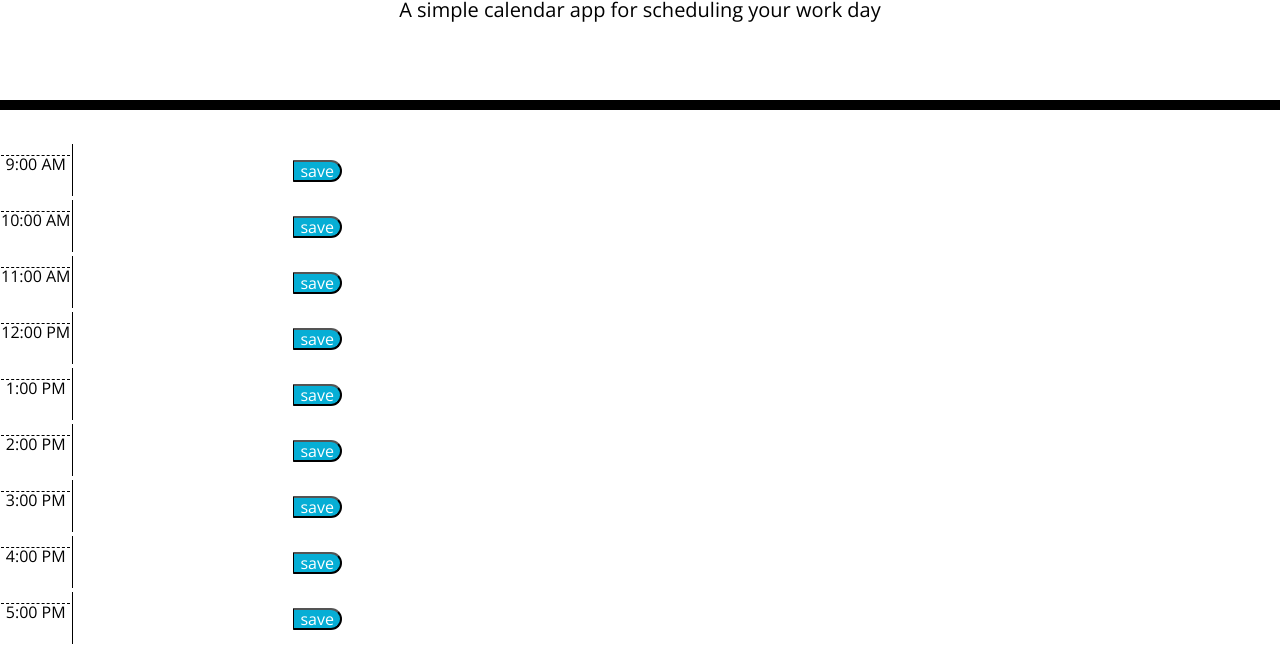
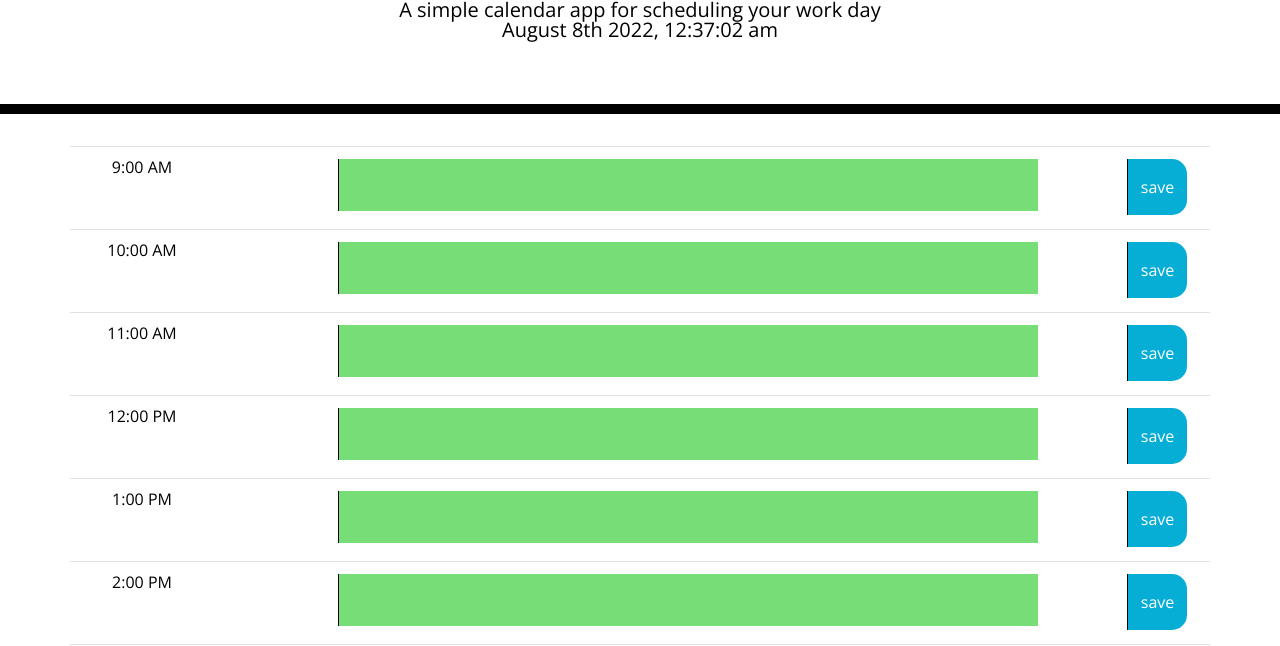
Before and after one commit to sprantis/work-day-scheduler, a plain HTML site: page index.html in a window 1280 px wide. Shown: the part 158-804 px from the top of the page. Drawn offline with nearby package versions, Linux system fonts and the light colour scheme.

Commit message:
added JS functions to populate time rows and save notes

```diff
--- a/assets/script.js
+++ b/assets/script.js
@@ -1,23 +1,8 @@
-// AS AN employee with a busy schedule
-// I WANT to add important events to a daily planner
-// SO THAT I can manage my time effectively
+let dateTime = $("#currentDay").text(
+  moment().format("MMMM Do YYYY, h:mm:ss a")
+);
 
-// GIVEN I am using a daily planner to create a schedule
-// WHEN I open the planner
-// THEN the current day is displayed at the top of the calendar
-// WHEN I scroll down
-// THEN I am presented with time blocks for standard business hours
-// WHEN I view the time blocks for that day
-// THEN each time block is color-coded to indicate whether it is in the past, present, or future
-// WHEN I click into a time block
-// THEN I can enter an event
-// WHEN I click the save button for that time block
-// THEN the text for that event is saved in local storage
-// WHEN I refresh the page
-// THEN the saved events persist
-
-// Defined Variables
-// // array of time between 9am-5pm
+// Array of time between 9am-5pm
 let timeArray = [
   "9:00 AM",
   "10:00 AM",
@@ -29,28 +14,35 @@ let timeArray = [
   "4:00 PM",
   "5:00 PM",
 ];
+
 let table = document.querySelector("#table");
 
-// // define a function then execute the function after its definition
+// Code below created with the assistance from tutor Sangeetha Kaliaperumal
+// Generate timeBlock for each business hour
 function timeBlock() {
   let j = 9;
   for (i = 0; i < timeArray.length; i++) {
     let tableRow = document.createElement("tr");
+
     let tableCell1 = document.createElement("td");
+    let hourCell = document.createElement("p");
 
-    let hourCell = document.createElement("p");
+    let tableCell2 = document.createElement("td");
+    let textArea = document.createElement("textarea");
+
+    let tableCell3 = document.createElement("td");
+    let btn = document.createElement("div");
+
+    tableCell1.setAttribute("class", "tableCell1 col-2");
     hourCell.setAttribute("class", "hour");
 
-    let tableCell2 = document.createElement("td");
-    tableCell2.setAttribute("class", "box");
-    let textArea = document.createElement("textarea");
+    tableCell2.setAttribute("class", "col-9 box tableCell2");
     textArea.setAttribute("class", "description");
     textArea.setAttribute("id", j);
     j++;
     tableCell2.appendChild(textArea);
 
-    let tableCell3 = document.createElement("td");
-    let btn = document.createElement("button");
+    tableCell3.setAttribute("class", "tableCell3 col-1");
     btn.setAttribute("class", "saveBtn");
     btn.textContent = "save";
     btn.addEventListener("click", saveBtn);
@@ -63,15 +55,46 @@ function timeBlock() {
 
     tableRow.append(tableCell1, tableCell2, tableCell3);
     table.append(tableRow);
-    // console.log(tableRow);
-  };
-//   console.log(timeArray);
+  }
+
+  // for loop to grab saved data from local storage set it as the value for the textarea element
+  for (let i = 9; i < 17; i++) {
+    let locstorage = localStorage.getItem(i);
+    let element = document.getElementById(i);
+    element.value = locstorage;
+  }
 }
+
 timeBlock();
-// For every hour, display a row that contains time, input field, and save button from hours 9am-5pm
-function saveBtn(event){
-  console.log(event.target);
-//   let input = event.target.closest("textarea").value;
-//   let hour =  event.target.closest("textarea").getAttribute("id")
-  console.log(input, hour);
+
+function saveBtn() {
+  let input = $(this).parent().siblings(".box").children(".description").val(); //event.target.closest("textarea").value;
+  let hour = $(this)
+    .parent()
+    .siblings(".box")
+    .children(".description")
+    .attr("id"); //event.target.parentNode..getAttribute("id")
+  localStorage.setItem(hour, input);
 }
+
+// Apply color code to textarea when compared to current time
+function tbColor(element) {
+  let hourValue = parseInt(element.attr("id"));
+  const currentTime = parseInt(moment().format("H"));
+  if (hourValue < currentTime) {
+    element.addClass("past");
+  } else if (hourValue > currentTime) {
+    element.addClass("future");
+  } else {
+    element.addClass("present");
+  }
+}
+
+// Run a check for each time block, particularly the textarea element in each block
+function checkTime() {
+  $("textarea").each(function () {
+    tbColor($(this));
+  });
+}
+
+checkTime();
--- a/assets/style.css
+++ b/assets/style.css
@@ -11,6 +11,7 @@ textarea{
   color: #000000;
   border-left: 1px solid black;
   padding: 10px;
+  width: 700px;
 }
 
 .jumbotron {
@@ -21,51 +22,76 @@ textarea{
   border-bottom: 10px solid black;
 }
 
-.description{
+/* .description{
   white-space: pre-wrap;
-}
+} */
 
 .time-block{
   text-align: center;
   border-radius: 15px;
 }
 
-.row {
+/* .row {
   white-space: pre-wrap;
   height: 80px;
   border-top: 1px solid white;;
-}
+} */
 
 .hour {
   background-color: #ffffff;
   color: #000000;
-  border-top: 1px dashed #000000;
+  /* border-top: 1px dashed #000000; */
+  height: 58px;
+  width: 120px;
 }
 
 .past {
   background-color: #d3d3d3;
-  color: white;
+  color: black;
 }
 
 .present {
   background-color: #ff6961;
-  color: white;
+  color: black;
 }
 
 .future {
   background-color: #77dd77;
-  color: white;
+  color: black;
 }
 
 .saveBtn {
+  display:flex;
+  align-items: center;
+  justify-content: center;
   border-left: 1px solid black;
   border-top-right-radius: 15px;
   border-bottom-right-radius: 15px;
   background-color: #06AED5;
   color: white;
+  height: 56px;
+  width: 60px;
 }
 
 .saveBtn i:hover {
   font-size: 20px;
   transition: all .3s ease-in-out;
 }
+
+p {
+  display:flex;
+  justify-content: center;
+  margin: 0px;
+}
+
+.tableCell1 {
+  padding: 0px;
+}
+
+.tableCell2 {
+  padding: 0px;
+}
+
+.tableCell3{
+  padding: 0px;
+}
--- a/index.html
+++ b/index.html
@@ -28,10 +28,12 @@
       <p class="lead">A simple calendar app for scheduling your work day</p>
       <p id="currentDay" class="lead"></p>
     </header>
-    <div class="container row">
-      <!-- Timeblocks go here -->
-      <table id="table">
-      </table>
+    <div class="container">
+      <div class="row">
+        <!-- Timeblocks go here -->
+        <table id="table" class="table">
+        </table>
+      </div>
     </div>
 
     <script src="https://code.jquery.com/jquery-3.4.1.min.js"></script>
```
